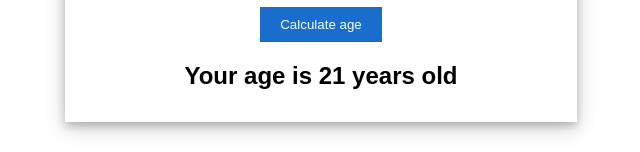
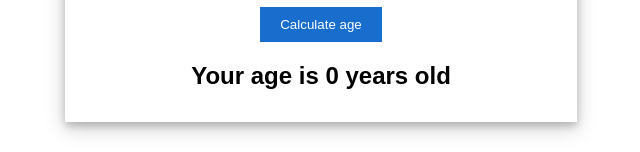
Before and after one commit to mukulkumar8285/Html_Css_Js, a plain HTML site: page CalculateAge_Js_Css_Html/agecalculate.html in a window 1280 px wide. Shown: the part 212-364 px from the top of the page, without its empty margins (319-959 px from the left). Drawn offline with Linux system fonts and the light colour scheme.

Commit message:
Update agecalculate.html

```diff
--- a/CalculateAge_Js_Css_Html/agecalculate.html
+++ b/CalculateAge_Js_Css_Html/agecalculate.html
@@ -14,7 +14,7 @@
     <input type="date" name="" id="input">
     </div>
     <button id="button">Calculate age</button>
-    <p>Your age is <span id="age">21</span> years old</p>
+    <p>Your age is <span id="age">0</span> years old</p>
 <script src="./agecalculate.js"></script>
 </section>
 </body>
```
